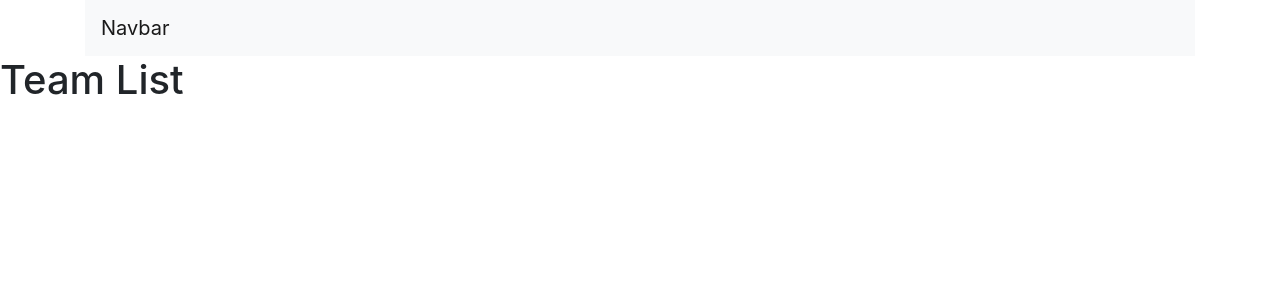
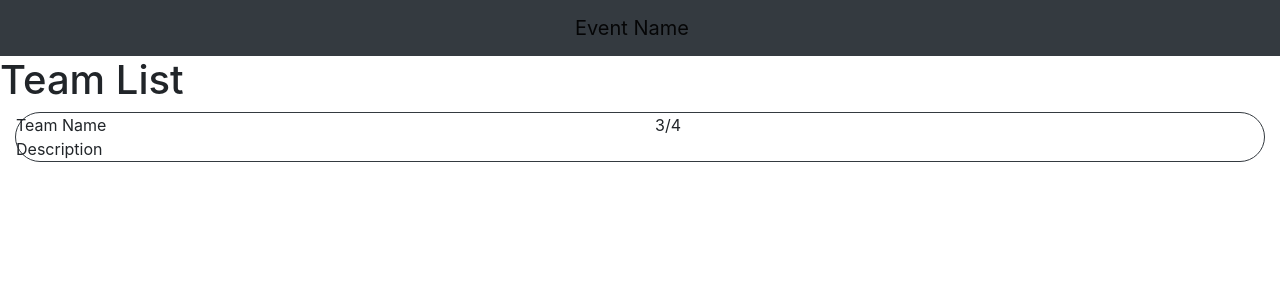
Before and after one commit to yanchen01/hackmit2020, a React (Create React App) app: page /teamlist in a window 1280 px wide. Shown: the top 300 px of the page. Built offline with nearby package versions, Linux system fonts and the light colour scheme.

Commit message:
Team List adding Teams

```diff
--- a/src/containers/TeamList/index.jsx
+++ b/src/containers/TeamList/index.jsx
@@ -1,16 +1,39 @@
 import React from 'react';
-import { Navbar, Container } from 'react-bootstrap';
+import { Navbar, Container, Row, Col } from 'react-bootstrap';
+
+class Team extends React.Component {
+  render() {
+    return(
+      <Container fluid>
+        <div className="rounded-pill border border-dark">
+        <Row>
+            <Col>Team Name</Col>
+            <Col>3/4</Col>
+        </Row>
+        <Row>
+            <Col>Description</Col>
+        </Row>
+        </div>
+      </Container>
+
+    );
+  }
+}
 
 const TeamList = () => {
   return (
 
     <div>
-  <Container>
-  <Navbar expand="lg" variant="light" bg="light">
-    <Navbar.Brand href="#">Navbar</Navbar.Brand>
-  </Navbar>
-</Container>
+      <Navbar className="justify-content-md-center" expand="lg" variant="light" bg="dark">
+        <Navbar.Brand href="/event">Event Name</Navbar.Brand>
+      </Navbar>
+
+
       <h1>Team List</h1>
+
+      <Team name="BOBb" />
+
+
     </div>
 
   );
```
Also changed, not shown: src/containers/TeamList/index.css (added).
